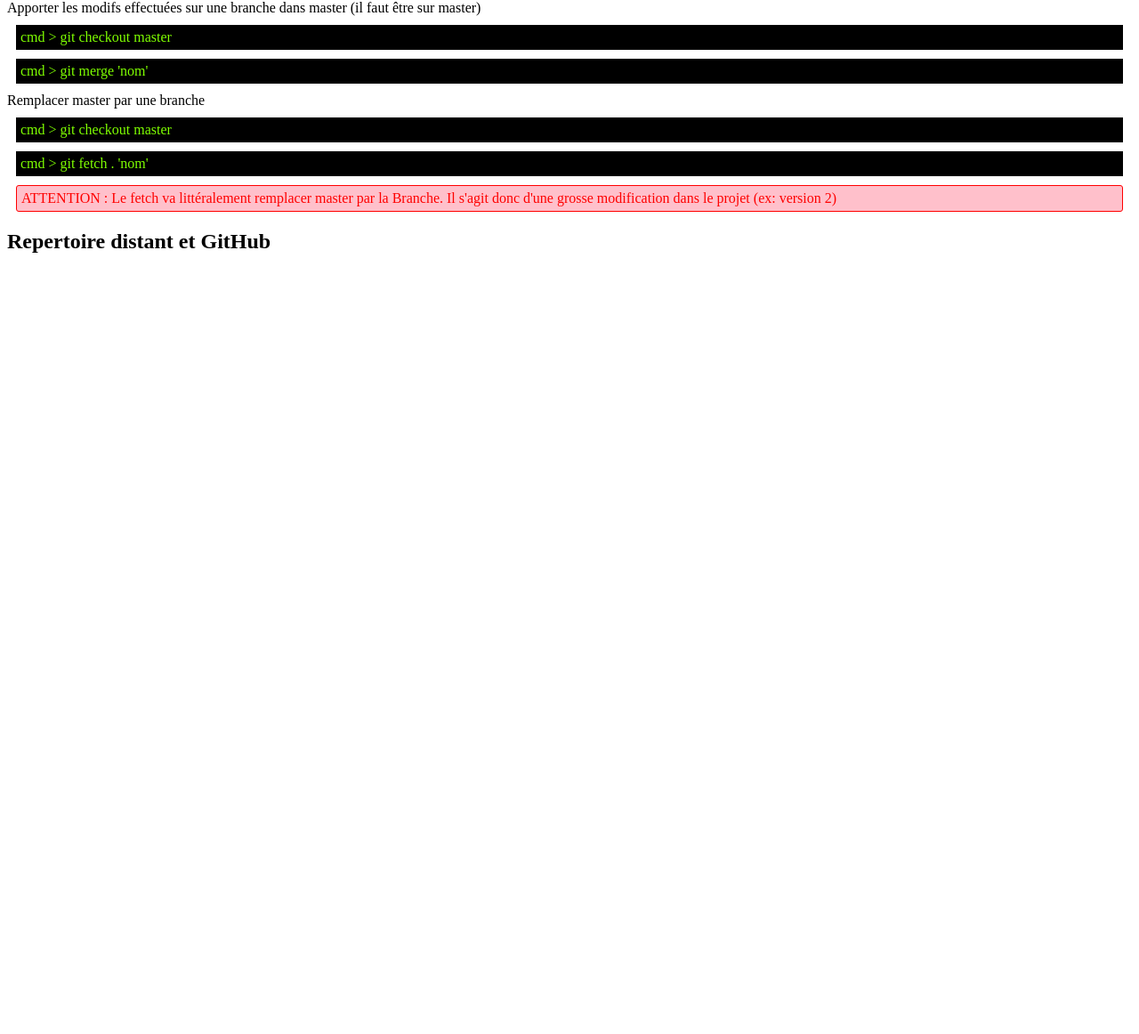
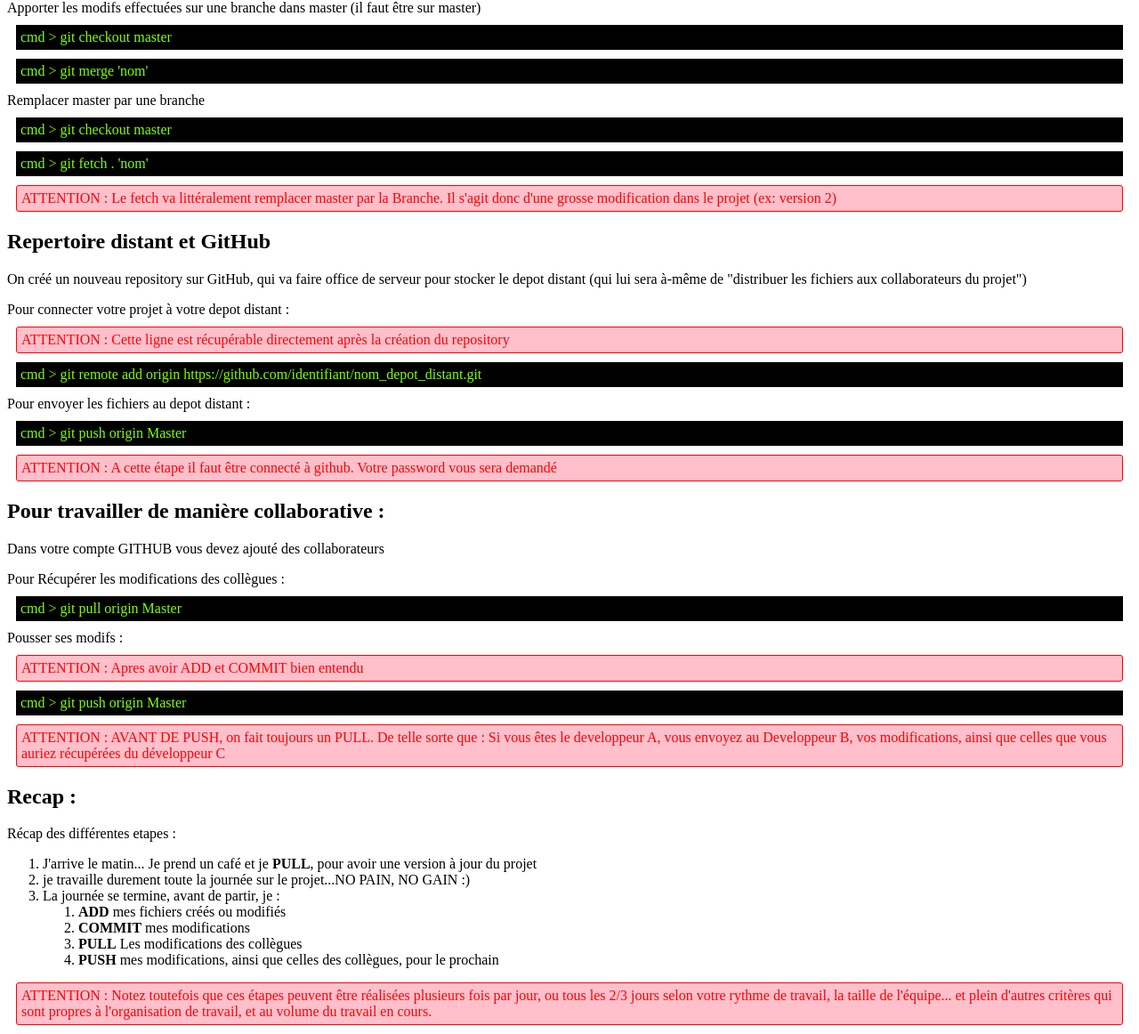
Before and after one commit to yakineEvogue/cours_git_devmob, a plain HTML site: page index.html in a window 1280 px wide. Shown: the part 1740-2902 px from the top of the page at 89% size. Before the commit the page ends 2045 px from the top, so only its background shows below. Drawn offline with Linux system fonts and the light colour scheme.

Commit message:
COmmit fin de journée de cours GIT

```diff
--- a/index.html
+++ b/index.html
@@ -82,6 +82,44 @@
     <div class="warning">Le fetch va littéralement remplacer master par la Branche. Il s'agit donc d'une grosse modification dans le projet (ex: version 2)</div>
 
     <h2>Repertoire distant et GitHub</h2>
+    <p>On créé un nouveau repository sur GitHub, qui va faire office de serveur pour stocker le depot distant (qui lui sera à-même de "distribuer les fichiers aux collaborateurs du projet")</p>
+
+    Pour connecter votre projet à votre depot distant :
+    <div class="warning">Cette ligne est récupérable directement après la création du repository</div>
+    <div class="cmd">git remote add origin https://github.com/identifiant/nom_depot_distant.git</div>
+
+    Pour envoyer les fichiers au depot distant :
+    <div class="cmd">git push origin Master</div>
+    <div class="warning">A cette étape il faut être connecté à github. Votre password vous sera demandé</div>
+
+    <h2>Pour travailler de manière collaborative :</h2>
+    <p>Dans votre compte GITHUB vous devez ajouté des collaborateurs</p>
+
+    Pour Récupérer les modifications des collègues :
+    <div class="cmd">git pull origin Master</div>
+
+    Pousser ses modifs :
+    <div class="warning">Apres avoir ADD et COMMIT bien entendu</div>
+    <div class="cmd">git push origin Master</div>
+    <div class="warning">AVANT DE PUSH, on fait toujours un PULL. De telle sorte que : Si vous êtes le developpeur A, vous envoyez au Developpeur B, vos modifications, ainsi que celles que vous auriez récupérées du développeur C</div>
+
+    <h2>Recap : </h2>
+    <p>Récap des différentes etapes : </p>
+    <ol>
+          <li>J'arrive le matin... Je prend un café et je <strong>PULL</strong>, pour avoir une version à jour du projet</li>
+          <li>je travaille durement toute la journée sur le projet...NO PAIN, NO GAIN :)</li>
+            <li>La journée se termine, avant de partir, je :
+              <ol>
+                  <li><strong>ADD</strong> mes fichiers créés ou modifiés</li>
+                  <li><strong>COMMIT</strong> mes modifications</li>
+                  <li><strong>PULL</strong> Les modifications des collègues</li>
+                  <li><strong>PUSH</strong> mes modifications, ainsi que celles des collègues, pour le prochain</li>
+                </ol>
+              </li>
+    </ol>
+    <div class="warning">Notez toutefois que ces étapes peuvent être réalisées plusieurs fois par jour, ou tous les 2/3 jours selon votre rythme de travail, la taille de l'équipe... et plein d'autres critères qui sont propres à l'organisation de travail, et au volume du travail en cours.</div>
+
+
 
 
   </body>
```
